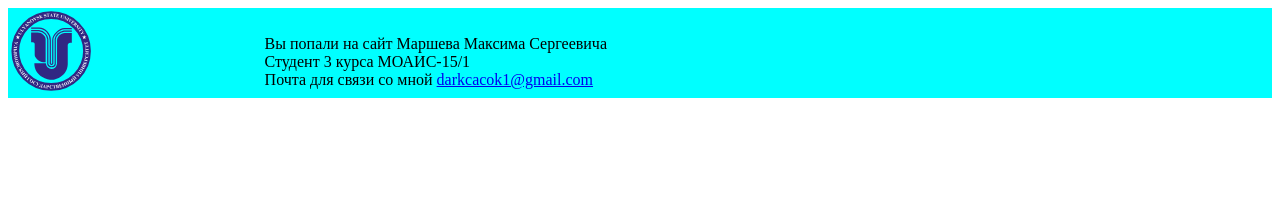
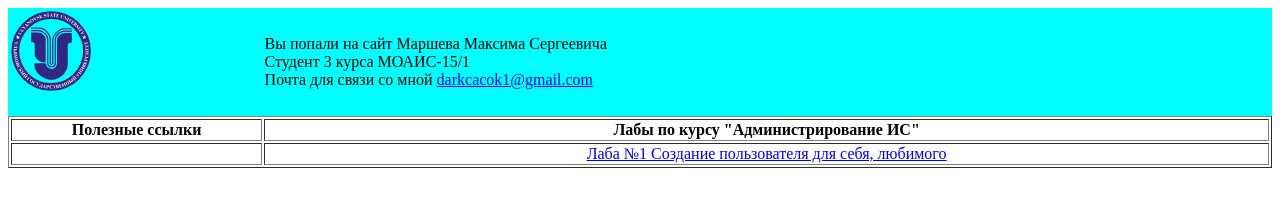
Before and after one commit to Darkcacok/marshev.github.io, a plain HTML site: page index.html in a window 1280 px wide. Drawn offline with Linux system fonts and the light colour scheme.

Commit message:
The website is ready

```diff
--- a/index.html
+++ b/index.html
@@ -9,7 +9,7 @@
 
 <body>
 
-    <div class="block">
+    <div class="head">
         <table width="100%">
             <tr>
                 <td width="20%">
@@ -23,8 +23,22 @@
                 </td>
             </tr>
         </table>
+        <br>
     </div>
+    <div class="middle">
+        <table width="100%" border="1">
+            <th width="20%">Полезные ссылки</th>
+            <th>Лабы по курсу "Администрирование ИС"</th>
+            <tr>
+                <td>
 
+                </td>
+                <td align="center">
+                    <a href="labs/lab1AddUser.odt" download="lab1AddUser.odt">Лаба №1 Создание пользователя для себя, любимого</a>
+                </td>
+            </tr>
+        </table>
+    </div>
 </body>
 
 </html>
--- a/style.css
+++ b/style.css
@@ -1,4 +1,4 @@
 
-.block{
+.head{
     background: aqua;
 }
```
Also changed, not shown: 1 other file.
